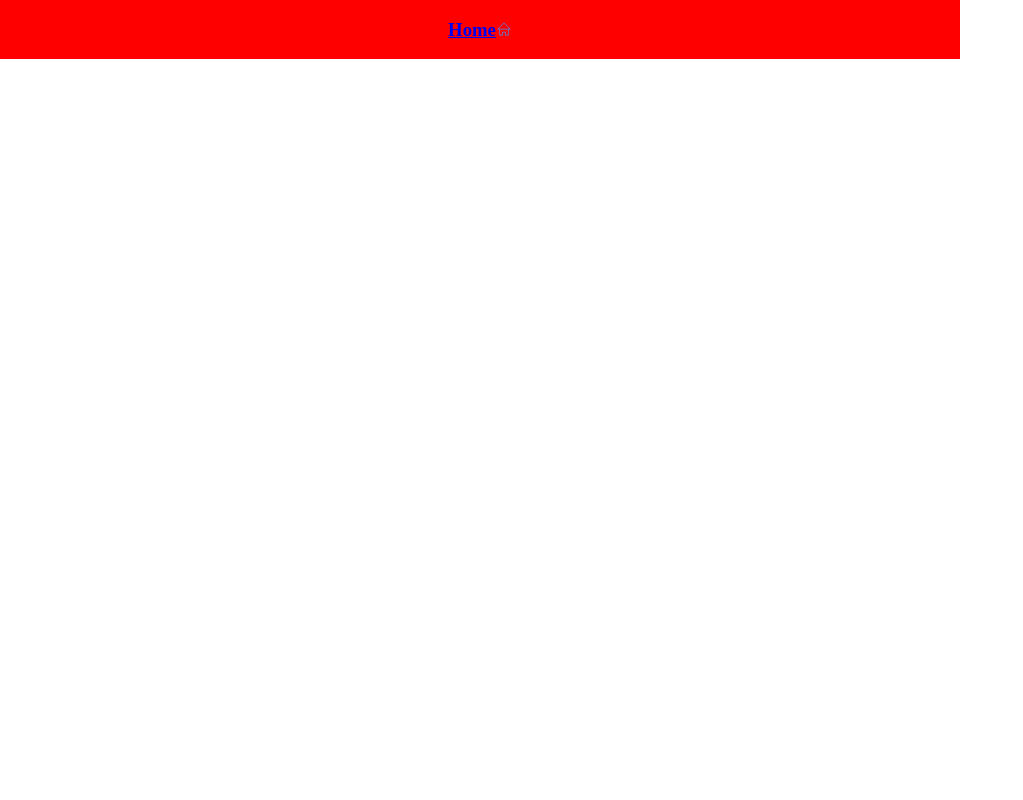
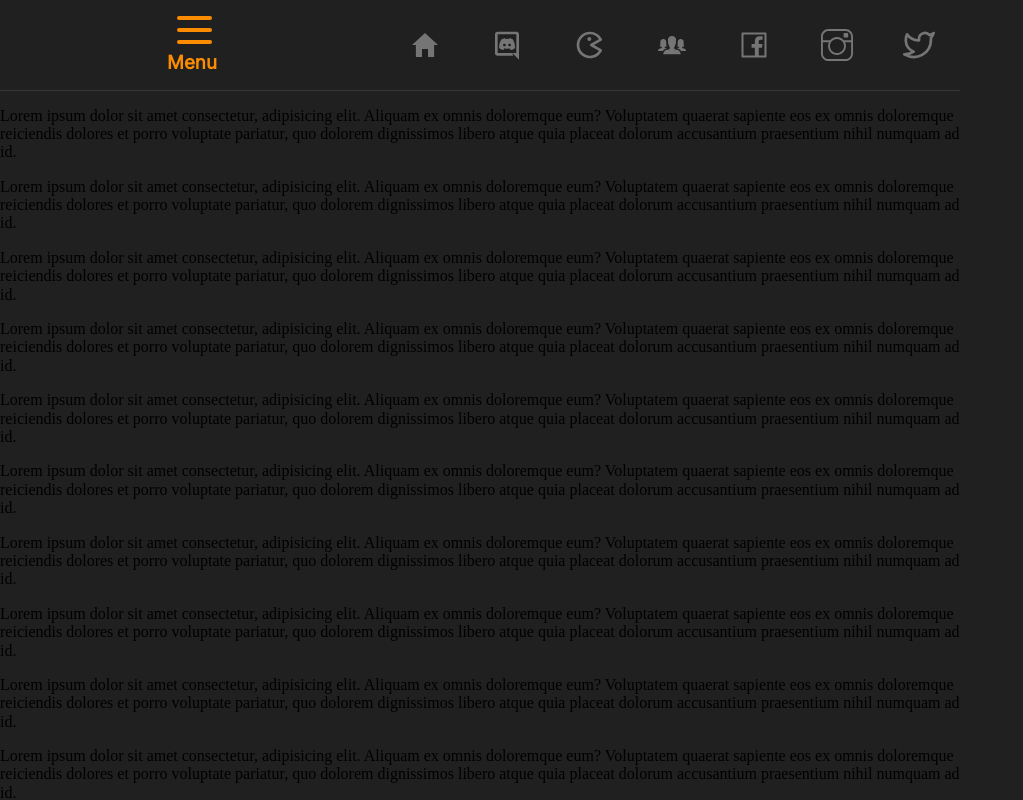
Before and after one commit to mois3222/web_react_app, a React (Vite) app: page / in a window 1280 px wide. Shown: the top 800 px of the page, without its empty margins (0-1023 px from the left). Built offline with nearby package versions, Linux system fonts and the light colour scheme.

Commit message:
style<./sass>
<#4>

desc: new code in scss

V -> v0.1

author: theMoidbytes

```diff
--- a/package.json
+++ b/package.json
@@ -22,6 +22,7 @@
     "eslint": "^8.45.0",
     "eslint-plugin-react-hooks": "^4.6.0",
     "eslint-plugin-react-refresh": "^0.4.3",
+    "react-icons": "^4.10.1",
     "sass": "^1.65.1",
     "typescript": "^5.0.2",
     "vite": "^4.4.5"
--- a/src/App.tsx
+++ b/src/App.tsx
@@ -3,6 +3,104 @@ function App() {
   return (
     <>
       <Header />
+      <p>
+        Lorem ipsum dolor sit amet consectetur, adipisicing elit. Aliquam ex
+        omnis doloremque eum? Voluptatem quaerat sapiente eos ex omnis
+        doloremque reiciendis dolores et porro voluptate pariatur, quo dolorem
+        dignissimos libero atque quia placeat dolorum accusantium praesentium
+        nihil numquam ad id.
+      </p>
+      <p>
+        Lorem ipsum dolor sit amet consectetur, adipisicing elit. Aliquam ex
+        omnis doloremque eum? Voluptatem quaerat sapiente eos ex omnis
+        doloremque reiciendis dolores et porro voluptate pariatur, quo dolorem
+        dignissimos libero atque quia placeat dolorum accusantium praesentium
+        nihil numquam ad id.
+      </p>
+      <p>
+        Lorem ipsum dolor sit amet consectetur, adipisicing elit. Aliquam ex
+        omnis doloremque eum? Voluptatem quaerat sapiente eos ex omnis
+        doloremque reiciendis dolores et porro voluptate pariatur, quo dolorem
+        dignissimos libero atque quia placeat dolorum accusantium praesentium
+        nihil numquam ad id.
+      </p>
+      <p>
+        Lorem ipsum dolor sit amet consectetur, adipisicing elit. Aliquam ex
+        omnis doloremque eum? Voluptatem quaerat sapiente eos ex omnis
+        doloremque reiciendis dolores et porro voluptate pariatur, quo dolorem
+        dignissimos libero atque quia placeat dolorum accusantium praesentium
+        nihil numquam ad id.
+      </p>
+      <p>
+        Lorem ipsum dolor sit amet consectetur, adipisicing elit. Aliquam ex
+        omnis doloremque eum? Voluptatem quaerat sapiente eos ex omnis
+        doloremque reiciendis dolores et porro voluptate pariatur, quo dolorem
+        dignissimos libero atque quia placeat dolorum accusantium praesentium
+        nihil numquam ad id.
+      </p>
+      <p>
+        Lorem ipsum dolor sit amet consectetur, adipisicing elit. Aliquam ex
+        omnis doloremque eum? Voluptatem quaerat sapiente eos ex omnis
+        doloremque reiciendis dolores et porro voluptate pariatur, quo dolorem
+        dignissimos libero atque quia placeat dolorum accusantium praesentium
+        nihil numquam ad id.
+      </p>
+      <p>
+        Lorem ipsum dolor sit amet consectetur, adipisicing elit. Aliquam ex
+        omnis doloremque eum? Voluptatem quaerat sapiente eos ex omnis
+        doloremque reiciendis dolores et porro voluptate pariatur, quo dolorem
+        dignissimos libero atque quia placeat dolorum accusantium praesentium
+        nihil numquam ad id.
+      </p>
+      <p>
+        Lorem ipsum dolor sit amet consectetur, adipisicing elit. Aliquam ex
+        omnis doloremque eum? Voluptatem quaerat sapiente eos ex omnis
+        doloremque reiciendis dolores et porro voluptate pariatur, quo dolorem
+        dignissimos libero atque quia placeat dolorum accusantium praesentium
+        nihil numquam ad id.
+      </p>
+      <p>
+        Lorem ipsum dolor sit amet consectetur, adipisicing elit. Aliquam ex
+        omnis doloremque eum? Voluptatem quaerat sapiente eos ex omnis
+        doloremque reiciendis dolores et porro voluptate pariatur, quo dolorem
+        dignissimos libero atque quia placeat dolorum accusantium praesentium
+        nihil numquam ad id.
+      </p>
+      <p>
+        Lorem ipsum dolor sit amet consectetur, adipisicing elit. Aliquam ex
+        omnis doloremque eum? Voluptatem quaerat sapiente eos ex omnis
+        doloremque reiciendis dolores et porro voluptate pariatur, quo dolorem
+        dignissimos libero atque quia placeat dolorum accusantium praesentium
+        nihil numquam ad id.
+      </p>
+      <p>
+        Lorem ipsum dolor sit amet consectetur, adipisicing elit. Aliquam ex
+        omnis doloremque eum? Voluptatem quaerat sapiente eos ex omnis
+        doloremque reiciendis dolores et porro voluptate pariatur, quo dolorem
+        dignissimos libero atque quia placeat dolorum accusantium praesentium
+        nihil numquam ad id.
+      </p>
+      <p>
+        Lorem ipsum dolor sit amet consectetur, adipisicing elit. Aliquam ex
+        omnis doloremque eum? Voluptatem quaerat sapiente eos ex omnis
+        doloremque reiciendis dolores et porro voluptate pariatur, quo dolorem
+        dignissimos libero atque quia placeat dolorum accusantium praesentium
+        nihil numquam ad id.
+      </p>
+      <p>
+        Lorem ipsum dolor sit amet consectetur, adipisicing elit. Aliquam ex
+        omnis doloremque eum? Voluptatem quaerat sapiente eos ex omnis
+        doloremque reiciendis dolores et porro voluptate pariatur, quo dolorem
+        dignissimos libero atque quia placeat dolorum accusantium praesentium
+        nihil numquam ad id.
+      </p>
+      <p>
+        Lorem ipsum dolor sit amet consectetur, adipisicing elit. Aliquam ex
+        omnis doloremque eum? Voluptatem quaerat sapiente eos ex omnis
+        doloremque reiciendis dolores et porro voluptate pariatur, quo dolorem
+        dignissimos libero atque quia placeat dolorum accusantium praesentium
+        nihil numquam ad id.
+      </p>
     </>
   );
 }
--- a/src/components/Header.tsx
+++ b/src/components/Header.tsx
@@ -1,11 +1,49 @@
 import Link from "./Link";
-import SVGHome from "../icons/SVGHome";
+import iconsController from "../controller/iconsController";
+
 function Header() {
   return (
     <header className="header">
       <nav className="header__nav">
         <ul className="header__ul">
-          <Link subTitle={"Home"} svg={<SVGHome />} />
+          <section className="header__section">
+            <a href="#/" className="header__a--menu">
+              <div>
+                <span></span>
+              </div>
+              <h3>Menu</h3>
+            </a>
+          </section>
+          <section className="header__section">
+            <Link
+              anchor={"Home"}
+              svg={<iconsController.IoMdHome size={"2em"} />}
+            />
+            <Link
+              anchor={"Discord"}
+              svg={<iconsController.RiDiscordLine size={"2em"} />}
+            />
+            <Link
+              anchor={"Games"}
+              svg={<iconsController.BiGame size={"2em"} />}
+            />
+            <Link
+              anchor={"About"}
+              svg={<iconsController.IoIosPeople size={"2em"} />}
+            />
+            <Link
+              anchor={"Facebook"}
+              svg={<iconsController.AiOutlineFacebook size={"2em"} />}
+            />
+            <Link
+              anchor={"Instagram"}
+              svg={<iconsController.TfiInstagram size={"2em"} />}
+            />
+            <Link
+              anchor={"Twitter"}
+              svg={<iconsController.FiTwitter size={"2em"} />}
+            />
+          </section>
         </ul>
       </nav>
     </header>
--- a/src/components/Link.tsx
+++ b/src/components/Link.tsx
@@ -1,14 +1,14 @@
 interface Props {
   svg: JSX.Element;
-  subTitle: string;
+  anchor: string;
 }
 
-const Link = ({ subTitle, svg }: Props) => {
+const Link = ({ anchor, svg }: Props) => {
   return (
     <>
       <li className="header__li">
         <a href="#/" className="header__a">
-          <h3 className="header__h3">{subTitle}</h3>
+          <h3 className="header__h3">{anchor}</h3>
           {svg}
         </a>
       </li>
--- /dev/null
+++ b/src/controller/iconsController.ts
@@ -0,0 +1,19 @@
+import { IoMdHome } from "react-icons/io";
+import { RiDiscordLine } from "react-icons/ri";
+import { BiGame } from "react-icons/bi";
+import { IoIosPeople } from "react-icons/io";
+import { AiOutlineFacebook } from "react-icons/ai";
+import { TfiInstagram } from "react-icons/tfi";
+import { FiTwitter } from "react-icons/fi";
+
+const iconsController = {
+  IoMdHome,
+  RiDiscordLine,
+  BiGame,
+  IoIosPeople,
+  AiOutlineFacebook,
+  TfiInstagram,
+  FiTwitter,
+};
+
+export default iconsController;
--- a/src/icons/SVGHome.tsx
+++ /dev/null
@@ -1,11 +0,0 @@
-const SVGHome = (): JSX.Element => {
-  return (
-    <>
-      <svg className="svg-icon" viewBox="0 0 20 20">
-        <path d="M18.121,9.88l-7.832-7.836c-0.155-0.158-0.428-0.155-0.584,0L1.842,9.913c-0.262,0.263-0.073,0.705,0.292,0.705h2.069v7.042c0,0.227,0.187,0.414,0.414,0.414h3.725c0.228,0,0.414-0.188,0.414-0.414v-3.313h2.483v3.313c0,0.227,0.187,0.414,0.413,0.414h3.726c0.229,0,0.414-0.188,0.414-0.414v-7.042h2.068h0.004C18.331,10.617,18.389,10.146,18.121,9.88 M14.963,17.245h-2.896v-3.313c0-0.229-0.186-0.415-0.414-0.415H8.342c-0.228,0-0.414,0.187-0.414,0.415v3.313H5.032v-6.628h9.931V17.245z M3.133,9.79l6.864-6.868l6.867,6.868H3.133z"></path>
-      </svg>
-    </>
-  );
-};
-
-export default SVGHome;
--- a/src/sass/Header.scss
+++ b/src/sass/Header.scss
@@ -1,12 +1,115 @@
+@use "./extend.scss";
+@use "./var.scss" as v;
 .header {
+  font-family: v.$theme-font;
+  width: 100%;
+  position: sticky;
+  background-color: #202020;
+  top: 0;
+
+  &__nav {
+    border-bottom: 1.5px solid v.$theme-primary;
+  }
+
   &__ul {
-    padding: 0;
+    display: flex;
+    align-items: center;
+    list-style: none;
+    padding: 1em 0;
     margin: 0;
+    width: 100%;
+  }
+
+  &__section {
+    @extend %flex;
+
+    &:nth-child(1) {
+      width: 40%;
+    }
+    &:nth-child(2) {
+      @extend %flex;
+      justify-content: space-around;
+      width: 60%;
+      li {
+        a {
+          filter: grayscale(100%) opacity(0.7);
+          transition: ease-out 0.2s all;
+
+          &:hover {
+            filter: grayscale(0%) opacity(1);
+          }
+        }
+      }
+    }
   }
 
   &__a {
-    display: flex;
-    justify-content: center;
-    align-items: center;
+    @extend %flex;
+    text-decoration: none;
+    color: v.$theme-secondary;
+  }
+
+  &__a--menu {
+    @extend .header__a;
+    flex-direction: column;
+
+    div {
+      @extend %flex;
+      flex-direction: column;
+      gap: 0.5em;
+      height: 70%;
+      width: 100%;
+      padding-left: 10%;
+      &::before {
+        content: "";
+        @extend %menu_navbar;
+      }
+
+      span {
+        @extend %menu_navbar;
+      }
+
+      &::after {
+        content: "";
+        @extend %menu_navbar;
+        margin-bottom: 0.5em;
+      }
+
+      &:hover {
+        span {
+          opacity: 0;
+        }
+
+        &::before {
+          transform: rotate(45deg);
+        }
+
+        &::after {
+          transform: rotate(-45deg);
+        }
+      }
+    }
+
+    h3 {
+      margin: 0;
+      padding: 0;
+    }
+  }
+
+  &__h3 {
+    display: none;
   }
 }
+
+@media (max-width: 490px) {
+  .header__section {
+    &:nth-child(2) {
+      li {
+        display: none;
+        &:nth-child(1) {
+          display: block;
+        }
+      }
+    }
+  }
+}
--- /dev/null
+++ b/src/sass/extend.scss
@@ -0,0 +1,15 @@
+@use "./var.scss" as v;
+%flex {
+  display: flex;
+  justify-content: center;
+  align-items: center;
+}
+
+%menu_navbar {
+  width: 70%;
+  height: 4px;
+  background-color: v.$theme-secondary;
+  border-radius: 5px;
+  transition: all 0.5s;
+  transform-origin: left;
+}
--- a/src/sass/index.scss
+++ b/src/sass/index.scss
@@ -1,10 +1,12 @@
 @forward "./normalize.css";
 @forward "./App.scss";
 @forward "./Header.scss";
-@forward "./svg.scss";
+
+body {
+  background-color: #202020;
+}
 
 #root {
-  background-color: red;
   max-width: 960px;
   min-width: 490px;
 }
--- a/src/sass/svg.scss
+++ /dev/null
@@ -1,15 +0,0 @@
-.svg-icon {
-  width: 1em;
-  height: 1em;
-}
-
-.svg-icon path,
-.svg-icon polygon,
-.svg-icon rect {
-  fill: #4691f6;
-}
-
-.svg-icon circle {
-  stroke: #4691f6;
-  stroke-width: 1;
-}
--- a/src/sass/var.scss
+++ b/src/sass/var.scss
@@ -3,3 +3,5 @@ $min: 0.5em;
 $sm: 1em;
 $md: 24px;
 $hug: 2em;
+$theme-primary: #373737;
+$theme-secondary: #fb8c00;
```
Also changed, not shown: 1 other file (tests, documents, lock files or other folders).
